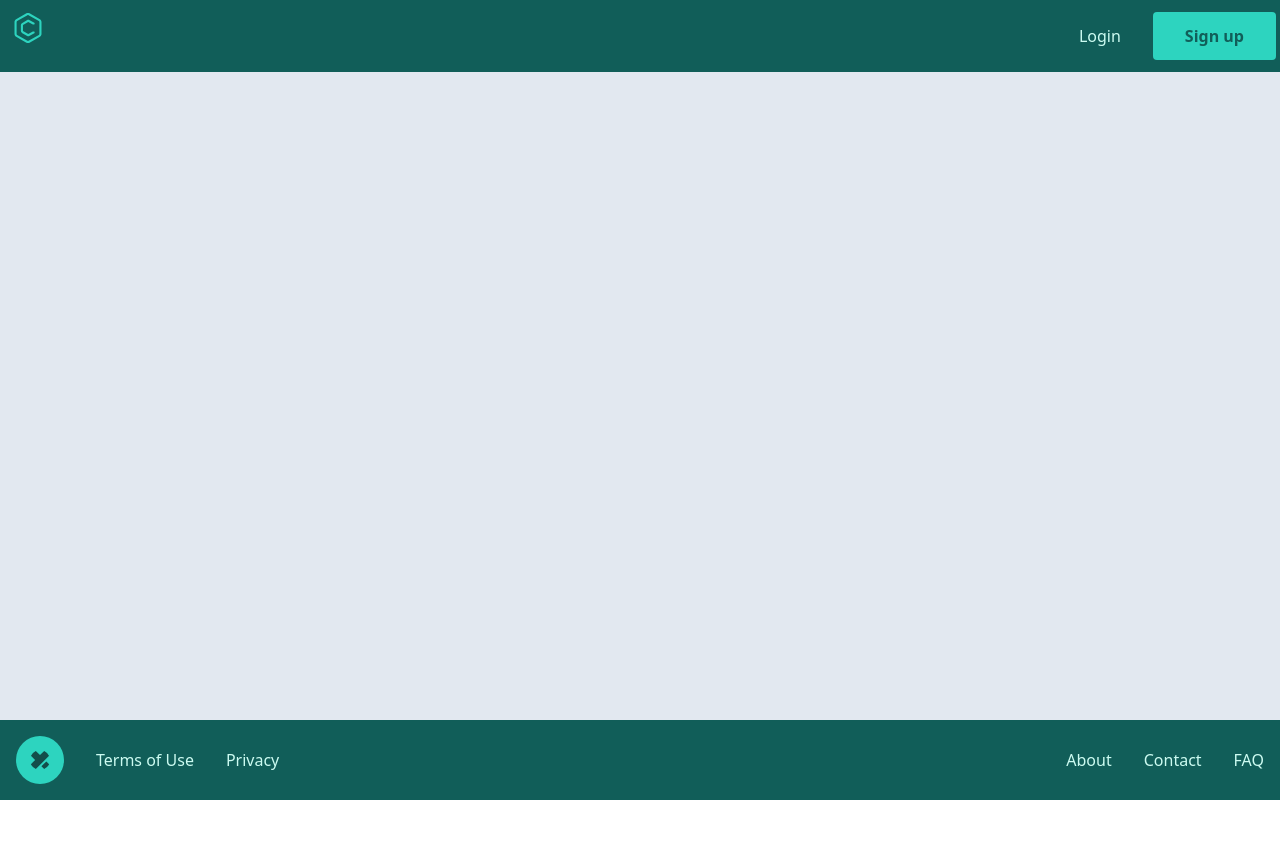
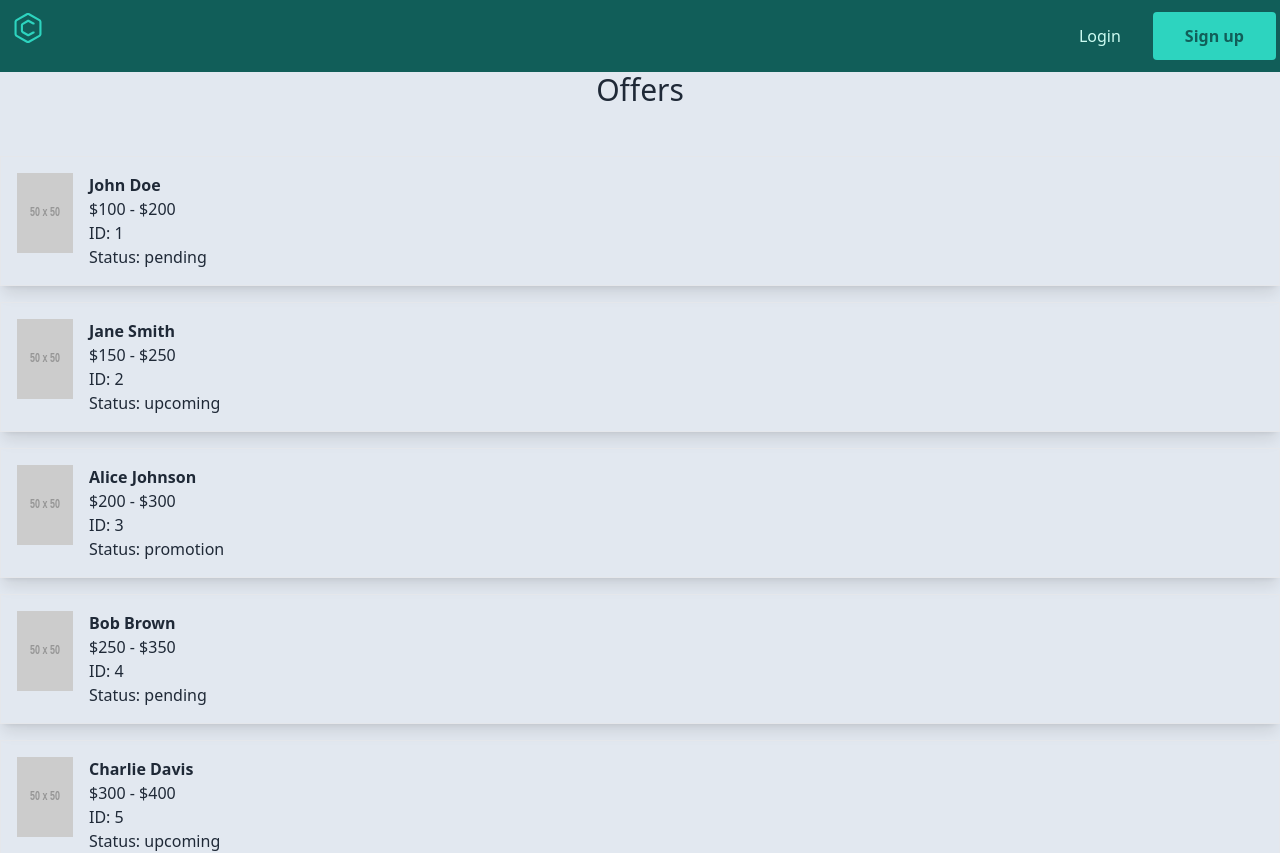
Before and after one commit to Lusanco/PalitasPR, a Svelte app in the folder frontend/: page /test in a window 1280 px wide. Shown: the top 853 px of the page. Before the commit the page ends 800 px from the top, so only its background shows below. Built offline with nearby package versions, Linux system fonts and the light colour scheme.

Commit message:
Revised Offers

```diff
--- a/frontend/src/App.svelte
+++ b/frontend/src/App.svelte
@@ -22,9 +22,7 @@
   // import PromoteService from "./components/PromoteService.svelte";
 
   // PalitasPR Testing Imports
-  import Dashboard from "./routes/Dashboard.svelte";
-  import PromoteServiceView from "./components/PromoteServiceView.svelte";
-  import BurgerMenu from "./components/BurgerMenu.svelte";
+  import Inbox from "./components/Inbox.svelte";
 </script>
 
 <div class="flex flex-col min-h-screen">
@@ -40,7 +38,7 @@
       <!-- <Route path="/promote-service" component={PromoteService} /> -->
 
       <!-- Testing Layout/Route/Component Currently Work On -->
-      <Route path="/test" component={BurgerMenu} />
+      <Route path="/test" component={Offers} />
     </Router>
   </Main>
   <Footer />
--- a/frontend/src/layouts/Footer.svelte
+++ b/frontend/src/layouts/Footer.svelte
@@ -1,3 +1,8 @@
+<!-- Revised: Livan - No se que trataste de hacer con el Footer
+  pero tenias dos clases conflictivas que deshabilitaba
+  entre si, no se que resuelve ni que cambio,
+  solo resolvi la clase confictiva.  -->
+
 <script>
   import List from "../components/List.svelte";
 
@@ -12,7 +17,7 @@
 </script>
 
 <!-- Footer Start -->
-<footer class="hidden px-4 py-4 mt-auto text-teal-100 bg-teal-800 md:flex md:block">
+<footer class="hidden px-4 py-4 mt-auto text-teal-100 bg-teal-800 md:flex">
   <div
     class="container flex flex-wrap items-center justify-center mx-auto space-y-4 sm:justify-between sm:space-y-0"
   >
--- a/frontend/src/routes/Offers.svelte
+++ b/frontend/src/routes/Offers.svelte
@@ -1,3 +1,8 @@
+<!-- Revised: Livan - Fixed scrollbar and the overall view,
+  please communicate with antonio so you can figure out what
+  data should be shown in the card, removed buttons
+  as they where not needed -->
+<!-- Default in my opinion are removing price ranges, and only having name, id, service, service id. Still communicate with antonio to confirm. It Could be great two data points to the left and two data points to the right -->
 <script>
   let offers = [
     {
@@ -6,8 +11,11 @@
       name: "John Doe",
       priceRange: "$100 - $200",
       description: "This is a detailed description of the offer.",
-        images: ["https://via.placeholder.com/150", "https://via.placeholder.com/150"],
-        status: "pending" // status can be "pending", "upcoming", or "promotion"
+      images: [
+        "https://via.placeholder.com/150",
+        "https://via.placeholder.com/150",
+      ],
+      status: "pending", // status can be "pending", "upcoming", or "promotion"
     },
     {
       id: 2,
@@ -15,8 +23,11 @@
       name: "Jane Smith",
       priceRange: "$150 - $250",
       description: "This is a detailed description of the offer.",
-        images: ["https://via.placeholder.com/150", "https://via.placeholder.com/150"],
-        status: "upcoming"
+      images: [
+        "https://via.placeholder.com/150",
+        "https://via.placeholder.com/150",
+      ],
+      status: "upcoming",
     },
     {
       id: 3,
@@ -24,8 +35,11 @@
       name: "Alice Johnson",
       priceRange: "$200 - $300",
       description: "This is a detailed description of the offer.",
-        images: ["https://via.placeholder.com/150", "https://via.placeholder.com/150"],
-        status: "promotion"
+      images: [
+        "https://via.placeholder.com/150",
+        "https://via.placeholder.com/150",
+      ],
+      status: "promotion",
     },
     {
       id: 4,
@@ -33,8 +47,11 @@
       name: "Bob Brown",
       priceRange: "$250 - $350",
       description: "This is a detailed description of the offer.",
-        images: ["https://via.placeholder.com/150", "https://via.placeholder.com/150"],
-        status: "pending"
+      images: [
+        "https://via.placeholder.com/150",
+        "https://via.placeholder.com/150",
+      ],
+      status: "pending",
     },
     {
       id: 5,
@@ -42,8 +59,11 @@
       name: "Charlie Davis",
       priceRange: "$300 - $400",
       description: "This is a detailed description of the offer.",
-        images: ["https://via.placeholder.com/150", "https://via.placeholder.com/150"],
-        status: "upcoming"
+      images: [
+        "https://via.placeholder.com/150",
+        "https://via.placeholder.com/150",
+      ],
+      status: "upcoming",
     },
     {
       id: 6,
@@ -51,65 +71,34 @@
       name: "Eve Wilson",
       priceRange: "$350 - $450",
       description: "This is a detailed description of the offer.",
-        images: ["https://via.placeholder.com/150", "https://via.placeholder.com/150"],
-        status: "promotion"
-      }
+      images: [
+        "https://via.placeholder.com/150",
+        "https://via.placeholder.com/150",
+      ],
+      status: "promotion",
+    },
   ];
-
-    function viewOffer(offer) {
-      // Logic to view the full offer
-      alert(`Viewing offer for offer ID: ${offer.id}`);
-    }
-
-    function acceptOffer(offer) {
-      // Logic to accept the offer
-      alert(`Accepted offer for offer ID: ${offer.id}`);
-    }
-
-    function declineOffer(offer) {
-      // Logic to decline the offer
-      alert(`Declined offer for offer ID: ${offer.id}`);
-    }
 </script>
 
-  <div class="container p-4 mx-auto">
-    <h1 class="mb-4 text-2xl font-bold text-center">Offers</h1>
-    <div class="w-full mx-auto md:w-3/4">
+<div class="max-h-full min-h-screen">
+  <h1 class="font-sans text-3xl text-center text-bold">Offers</h1>
+  <br />
+  <br />
+  <div class="h-screen overflow-scroll overscroll-y-auto">
     {#each offers as offer}
-        <div class="flex flex-row items-start p-4 mb-4 border shadow-lg">
-          <img src={offer.profilePicture} alt="Profile Picture" class="h-20 mr-4 w-14" />
+      <div class="flex flex-row items-start w-full p-4 mb-4 border shadow-lg">
+        <!-- svelte-ignore a11y-img-redundant-alt -->
+        <img
+          src={offer.profilePicture}
+          alt="Profile Picture"
+          class="h-20 mr-4 w-14"
+        />
         <div class="flex-1">
           <div class="font-bold">{offer.name}</div>
           <div>{offer.priceRange}</div>
           <div>ID: {offer.id}</div>
           <div>Status: {offer.status}</div>
         </div>
-          <div class="flex flex-col items-end">
-            <button
-              class="px-4 py-2 mb-2 text-white bg-teal-600 rounded"
-              on:click={() => viewOffer(offer)}
-            >
-              View Offer
-            </button>
-            <div class="flex justify-between w-full mt-2">
-              <button
-                class="flex items-center justify-center w-1/2 h-10 mr-2 text-white bg-green-500 rounded"
-                on:click={() => acceptOffer(offer)}
-              >
-                <svg class="w-6 h-6" fill="none" stroke="currentColor" viewBox="0 0 24 24" xmlns="http://www.w3.org/2000/svg">
-                  <path stroke-linecap="round" stroke-linejoin="round" stroke-width="2" d="M5 13l4 4L19 7"></path>
-                </svg>
-              </button>
-              <button
-                class="flex items-center justify-center w-1/2 h-10 ml-2 text-white bg-red-500 rounded"
-                on:click={() => declineOffer(offer)}
-              >
-                <svg class="w-6 h-6" fill="none" stroke="currentColor" viewBox="0 0 24 24" xmlns="http://www.w3.org/2000/svg">
-                  <path stroke-linecap="round" stroke-linejoin="round" stroke-width="2" d="M6 18L18 6M6 6l12 12"></path>
-                </svg>
-              </button>
-            </div>
-          </div>
       </div>
     {/each}
   </div>
```
Lines whose indentation alone changed are shown as unchanged.
